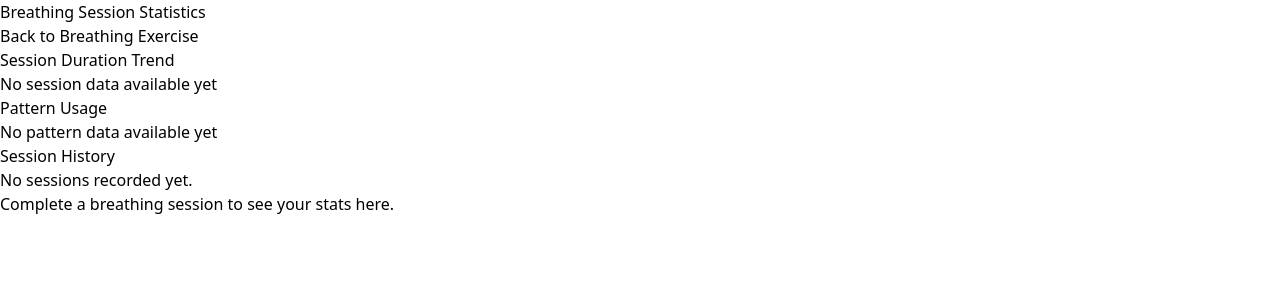
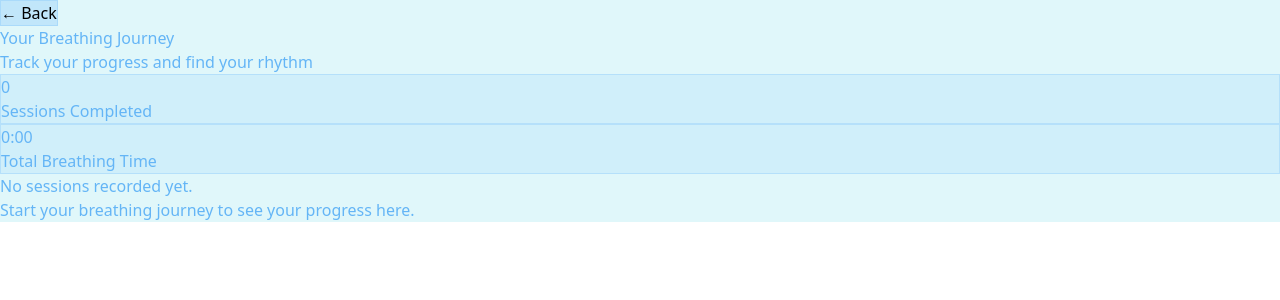
Before and after one commit to parthsali/Breathing-App, a React (Vite) app: page /stats in a window 1280 px wide. Shown: the top 300 px of the page. Built offline with nearby package versions, Linux system fonts and the light colour scheme.

Commit message:
fix theme and styling in stats page

```diff
--- a/src/components/BreathingTimer.tsx
+++ b/src/components/BreathingTimer.tsx
@@ -46,8 +46,7 @@ const TIMER_STYLES = {
  * @returns {JSX.Element | null} The rendered timer or null if not breathing
  */
 export const BreathingTimer: React.FC = () => {
-  const { isBreathing, inhaleTime, holdTime, exhaleTime, theme } = useBreathingStore();
-  const [elapsedTime, setElapsedTime] = useState(0);
+  const { isBreathing, inhaleTime, holdTime, exhaleTime, theme, elapsedTime, setElapsedTime } = useBreathingStore();
 
   useEffect(() => {
     if (!isBreathing) {
@@ -55,10 +54,10 @@ export const BreathingTimer: React.FC = () => {
       return;
     }
     const timer = setInterval(() => {
-      setElapsedTime(prev => prev + 1);
+      setElapsedTime(elapsedTime + 1);
     }, 1000);
     return () => clearInterval(timer);
-  }, [isBreathing]);
+  }, [isBreathing, setElapsedTime, elapsedTime]);
 
   if (!isBreathing) return null;
 
--- a/src/components/StartButton.tsx
+++ b/src/components/StartButton.tsx
@@ -22,11 +22,24 @@ const BUTTON_STYLES = {
 } as const;
 
 /**
+ * Interface for a breathing session
+ */
+interface Session {
+  id: string;
+  pattern: string;
+  duration: number;
+  date: string;
+  inhaleTime: number;
+  holdTime: number;
+  exhaleTime: number;
+}
+
+/**
  * StartButton component that controls the breathing exercise session
  * @returns {JSX.Element} The rendered start/stop button
  */
 export const StartButton: React.FC = () => {
-  const { isBreathing, theme, startBreathing, stopBreathing } = useBreathingStore();
+  const { isBreathing, theme, startBreathing, stopBreathing, inhaleTime, holdTime, exhaleTime, elapsedTime } = useBreathingStore();
   const [showInitialCountdown, setShowInitialCountdown] = useState(false);
 
   // Reset countdown state when breathing starts
@@ -43,10 +56,37 @@ export const StartButton: React.FC = () => {
     setShowInitialCountdown(true);
   };
 
+  /**
+   * Handles the stop button click by saving the session and stopping breathing
+   */
+  const handleStop = () => {
+    // Create new session
+    const newSession: Session = {
+      id: crypto.randomUUID(),
+      pattern: `${inhaleTime}-${holdTime}-${exhaleTime}`,
+      duration: elapsedTime,
+      date: new Date().toISOString(),
+      inhaleTime,
+      holdTime,
+      exhaleTime
+    };
+
+    // Get existing sessions from localStorage
+    const existingSessions = localStorage.getItem('breathing-sessions');
+    const sessions: Session[] = existingSessions ? JSON.parse(existingSessions) : [];
+
+    // Add new session and save to localStorage
+    sessions.push(newSession);
+    localStorage.setItem('breathing-sessions', JSON.stringify(sessions));
+
+    // Stop breathing
+    stopBreathing();
+  };
+
   return (
     <>
       <button
-        onClick={isBreathing ? stopBreathing : handleStart}
+        onClick={isBreathing ? handleStop : handleStart}
         className={BUTTON_STYLES.base}
         style={isBreathing ? BUTTON_STYLES.stop : BUTTON_STYLES.start(theme.primary)}
       >
--- a/src/pages/StatsPage.tsx
+++ b/src/pages/StatsPage.tsx
@@ -12,6 +12,7 @@ import {
   Legend,
   ArcElement,
 } from 'chart.js';
+import { useBreathingStore } from '../store/breathingStore';
 
 ChartJS.register(
   CategoryScale,
@@ -34,24 +35,61 @@ interface Session {
   exhaleTime: number;
 }
 
+// List of patterns with their specific colors and descriptions
+const BREATHING_PATTERNS = [
+  {
+    name: 'Calm',
+    inhale: 4,
+    hold: 4,
+    exhale: 6,
+    description: 'Perfect for relaxation and stress relief'
+  },
+  {
+    name: 'Focus',
+    inhale: 4,
+    hold: 7,
+    exhale: 8,
+    description: 'Enhances concentration and mental clarity'
+  },
+  {
+    name: 'Balance',
+    inhale: 4,
+    hold: 4,
+    exhale: 4,
+    description: 'Promotes emotional balance and stability'
+  },
+  {
+    name: 'Deep',
+    inhale: 6,
+    hold: 2,
+    exhale: 7,
+    description: 'Deep breathing for energy and vitality'
+  }
+];
+
 const STATS_STYLES = {
-  container: "min-h-screen bg-gray-50 p-8",
-  header: "max-w-7xl mx-auto mb-8",
-  title: "text-3xl font-bold text-gray-900",
-  backButton: "mt-4 inline-flex items-center px-4 py-2 border border-transparent text-sm font-medium rounded-md text-white bg-indigo-600 hover:bg-indigo-700",
-  grid: "max-w-7xl mx-auto grid grid-cols-1 gap-8 lg:grid-cols-2",
-  card: "bg-white rounded-lg shadow-lg p-6",
-  cardTitle: "text-xl font-semibold text-gray-900 mb-4",
-  sessionList: "space-y-4",
-  sessionItem: "bg-white rounded-lg shadow p-4 hover:shadow-md transition-shadow",
-  patternName: "text-lg font-medium text-gray-900",
-  details: "text-sm text-gray-500 mt-2",
-  duration: "text-2xl font-bold text-indigo-600 mt-2",
-  emptyState: "text-center py-12 text-gray-500"
+  container: "min-h-screen relative overflow-hidden",
+  content: "relative z-10 max-w-5xl mx-auto px-8 py-12",
+  header: "mb-16 text-center",
+  title: "text-5xl font-bold mb-4",
+  subtitle: "text-xl opacity-80",
+  backButton: "fixed top-8 left-8 px-6 py-3 rounded-full text-white font-medium transition-all duration-300 transform hover:scale-105 backdrop-blur-lg",
+  statsGrid: "grid grid-cols-2 gap-8 mb-16",
+  statCard: "text-center p-8 rounded-2xl backdrop-blur-lg transition-all duration-300",
+  statValue: "text-4xl font-bold mb-2",
+  statLabel: "text-lg opacity-80",
+  sessionList: "space-y-6",
+  sessionItem: "p-6 rounded-2xl backdrop-blur-lg transition-all duration-300",
+  patternName: "text-2xl font-medium mb-2",
+  patternDescription: "text-lg opacity-80 mb-4",
+  details: "text-sm opacity-60",
+  duration: "text-3xl font-bold mt-4",
+  emptyState: "text-center py-16 text-xl opacity-60"
 } as const;
 
 export const StatsPage: React.FC = () => {
   const navigate = useNavigate();
+  const { theme } = useBreathingStore();
   const [sessions, setSessions] = useState<Session[]>([]);
 
   useEffect(() => {
@@ -71,133 +109,119 @@ export const StatsPage: React.FC = () => {
     return new Date(dateString).toLocaleDateString('en-US', {
       month: 'short',
       day: 'numeric',
-      year: 'numeric',
-      hour: '2-digit',
-      minute: '2-digit'
+      year: 'numeric'
     });
   };
 
-  const chartData = {
-    labels: sessions.map(session => formatDate(session.date)),
-    datasets: [
-      {
-        label: 'Session Duration (minutes)',
-        data: sessions.map(session => session.duration / 60),
-        borderColor: 'rgb(79, 70, 229)',
-        backgroundColor: 'rgba(79, 70, 229, 0.5)',
-        tension: 0.4
-      }
-    ]
+  const getPatternInfo = (inhale: number, hold: number, exhale: number) => {
+    const pattern = BREATHING_PATTERNS.find(
+      p => p.inhale === inhale && p.hold === hold && p.exhale === exhale
+    );
+    return pattern || {
+      name: `${inhale}-${hold}-${exhale}`,
+      description: 'Custom breathing pattern'
+    };
   };
 
-  const chartOptions = {
-    responsive: true,
-    plugins: {
-      legend: {
-        position: 'top' as const,
-      },
-      title: {
-        display: true,
-        text: 'Session Duration Over Time'
-      }
-    },
-    scales: {
-      y: {
-        beginAtZero: true,
-        title: {
-          display: true,
-          text: 'Duration (minutes)'
-        }
-      }
-    }
-  };
-
-  const patternStats = sessions.reduce((acc, session) => {
-    acc[session.pattern] = (acc[session.pattern] || 0) + 1;
-    return acc;
-  }, {} as Record<string, number>);
-
-  const patternChartData = {
-    labels: Object.keys(patternStats),
-    datasets: [
-      {
-        data: Object.values(patternStats),
-        backgroundColor: [
-          'rgba(79, 70, 229, 0.8)',
-          'rgba(16, 185, 129, 0.8)',
-          'rgba(245, 158, 11, 0.8)',
-          'rgba(239, 68, 68, 0.8)'
-        ]
-      }
-    ]
-  };
+  // Calculate statistics
+  const totalSessions = sessions.length;
+  const totalDuration = sessions.reduce((acc, session) => acc + session.duration, 0);
+  const averageDuration = totalSessions > 0 ? Math.round(totalDuration / totalSessions / 60) : 0;
 
   return (
-    <div className={STATS_STYLES.container}>
-      <div className={STATS_STYLES.header}>
-        <h1 className={STATS_STYLES.title}>Breathing Session Statistics</h1>
+    <div
+      className={STATS_STYLES.container}
+      style={{ background: theme.background }}
+    >
       <button
         onClick={() => navigate('/')}
         className={STATS_STYLES.backButton}
+        style={{
+          background: `${theme.primary}40`,
+          border: `1px solid ${theme.primary}40`
+        }}
       >
-          Back to Breathing Exercise
+        ← Back
       </button>
+
+      <div className={STATS_STYLES.content}>
+        <div className={STATS_STYLES.header}>
+          <h1 className={STATS_STYLES.title} style={{ color: theme.primary }}>
+            Your Breathing Journey
+          </h1>
+          <p className={STATS_STYLES.subtitle} style={{ color: theme.primary }}>
+            Track your progress and find your rhythm
+          </p>
         </div>
 
-      <div className={STATS_STYLES.grid}>
-        <div className={STATS_STYLES.card}>
-          <h2 className={STATS_STYLES.cardTitle}>Session Duration Trend</h2>
-          {sessions.length > 0 ? (
-            <Line data={chartData} options={chartOptions} />
-          ) : (
-            <div className={STATS_STYLES.emptyState}>
-              No session data available yet
+        <div className={STATS_STYLES.statsGrid}>
+          <div
+            className={STATS_STYLES.statCard}
+            style={{
+              background: `${theme.primary}20`,
+              border: `1px solid ${theme.primary}40`
+            }}
+          >
+            <div className={STATS_STYLES.statValue} style={{ color: theme.primary }}>
+              {totalSessions}
             </div>
-          )}
+            <div className={STATS_STYLES.statLabel} style={{ color: theme.primary }}>
+              Sessions Completed
+            </div>
           </div>
 
-        <div className={STATS_STYLES.card}>
-          <h2 className={STATS_STYLES.cardTitle}>Pattern Usage</h2>
-          {sessions.length > 0 ? (
-            <div className="h-64">
-              <Line data={patternChartData} options={chartOptions} />
+          <div
+            className={STATS_STYLES.statCard}
+            style={{
+              background: `${theme.primary}20`,
+              border: `1px solid ${theme.primary}40`
+            }}
+          >
+            <div className={STATS_STYLES.statValue} style={{ color: theme.primary }}>
+              {formatDuration(totalDuration)}
             </div>
-          ) : (
-            <div className={STATS_STYLES.emptyState}>
-              No pattern data available yet
+            <div className={STATS_STYLES.statLabel} style={{ color: theme.primary }}>
+              Total Breathing Time
             </div>
-          )}
+          </div>
         </div>
 
-        <div className="lg:col-span-2">
-          <div className={STATS_STYLES.card}>
-            <h2 className={STATS_STYLES.cardTitle}>Session History</h2>
+        <div className={STATS_STYLES.sessionList}>
           {sessions.length > 0 ? (
-              <div className={STATS_STYLES.sessionList}>
-                {sessions.map((session) => (
-                  <div key={session.id} className={STATS_STYLES.sessionItem}>
-                    <div className={STATS_STYLES.patternName}>
-                      {session.pattern}
+            sessions.slice(0, 5).map((session) => {
+              const patternInfo = getPatternInfo(session.inhaleTime, session.holdTime, session.exhaleTime);
+              return (
+                <div
+                  key={session.id}
+                  className={STATS_STYLES.sessionItem}
+                  style={{
+                    background: `${theme.primary}20`,
+                    border: `1px solid ${theme.primary}40`
+                  }}
+                >
+                  <div className={STATS_STYLES.patternName} style={{ color: theme.primary }}>
+                    {patternInfo.name}
                   </div>
-                    <div className={STATS_STYLES.details}>
-                      <p>Pattern: {session.inhaleTime}-{session.holdTime}-{session.exhaleTime}</p>
-                      <p>Date: {formatDate(session.date)}</p>
+                  <div className={STATS_STYLES.patternDescription} style={{ color: theme.primary }}>
+                    {patternInfo.description}
                   </div>
-                    <div className={STATS_STYLES.duration}>
+                  <div className={STATS_STYLES.details} style={{ color: theme.primary }}>
+                    {formatDate(session.date)}
+                  </div>
+                  <div className={STATS_STYLES.duration} style={{ color: theme.primary }}>
                     {formatDuration(session.duration)}
                   </div>
                 </div>
-                ))}
-              </div>
+              );
+            })
           ) : (
-              <div className={STATS_STYLES.emptyState}>
+            <div className={STATS_STYLES.emptyState} style={{ color: theme.primary }}>
               <p>No sessions recorded yet.</p>
-                <p className="text-sm mt-2">Complete a breathing session to see your stats here.</p>
+              <p className="mt-2">Start your breathing journey to see your progress here.</p>
             </div>
           )}
         </div>
       </div>
     </div>
-    </div>
   );
 };
--- a/src/store/breathingStore.ts
+++ b/src/store/breathingStore.ts
@@ -6,6 +6,7 @@ interface BreathingState {
   exhaleTime: number;
   isBreathing: boolean;
   currentPhase: 'inhale' | 'hold' | 'exhale' | 'rest';
+  elapsedTime: number;
   theme: {
     primary: string;
     secondary: string;
@@ -16,6 +17,10 @@ interface BreathingState {
   startBreathing: () => void;
   stopBreathing: () => void;
   setCurrentPhase: (phase: 'inhale' | 'hold' | 'exhale' | 'rest') => void;
+  setInhaleTime: (time: number) => void;
+  setHoldTime: (time: number) => void;
+  setExhaleTime: (time: number) => void;
+  setElapsedTime: (time: number) => void;
 }
 
 export const useBreathingStore = create<BreathingState>((set) => ({
@@ -24,6 +29,7 @@ export const useBreathingStore = create<BreathingState>((set) => ({
   exhaleTime: 6,
   isBreathing: false,
   currentPhase: 'rest',
+  elapsedTime: 0,
   theme: {
     primary: '#64b5f6', // Blue 300
     secondary: '#80cbc4', // Teal 200
@@ -35,4 +41,8 @@ export const useBreathingStore = create<BreathingState>((set) => ({
   startBreathing: () => set({ isBreathing: true, currentPhase: 'inhale' }),
   stopBreathing: () => set({ isBreathing: false, currentPhase: 'rest' }),
   setCurrentPhase: (phase) => set({ currentPhase: phase }),
+  setInhaleTime: (time) => set({ inhaleTime: time }),
+  setHoldTime: (time) => set({ holdTime: time }),
+  setExhaleTime: (time) => set({ exhaleTime: time }),
+  setElapsedTime: (time) => set({ elapsedTime: time }),
 }));
```
Lines whose indentation alone changed are shown as unchanged.
